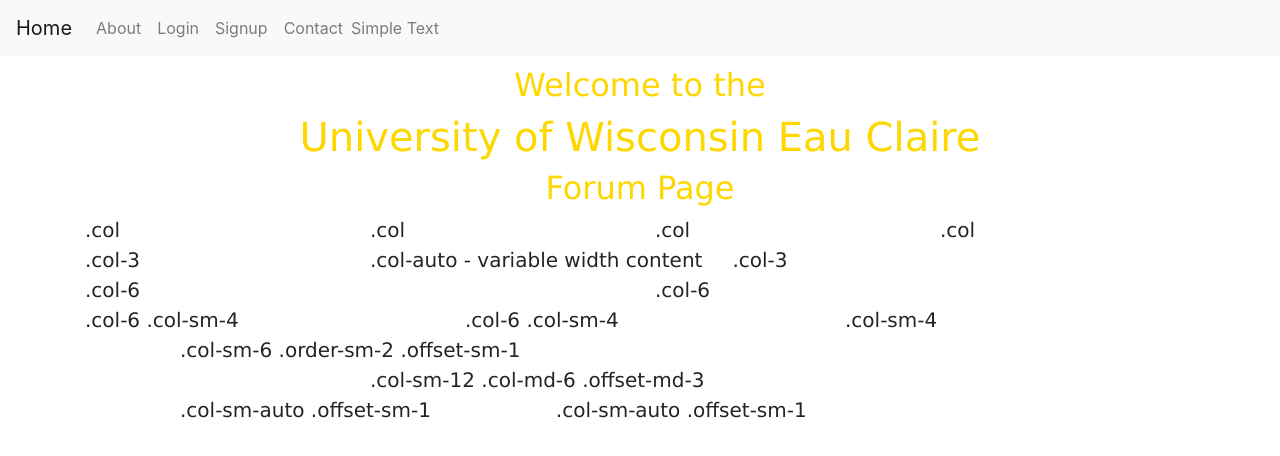
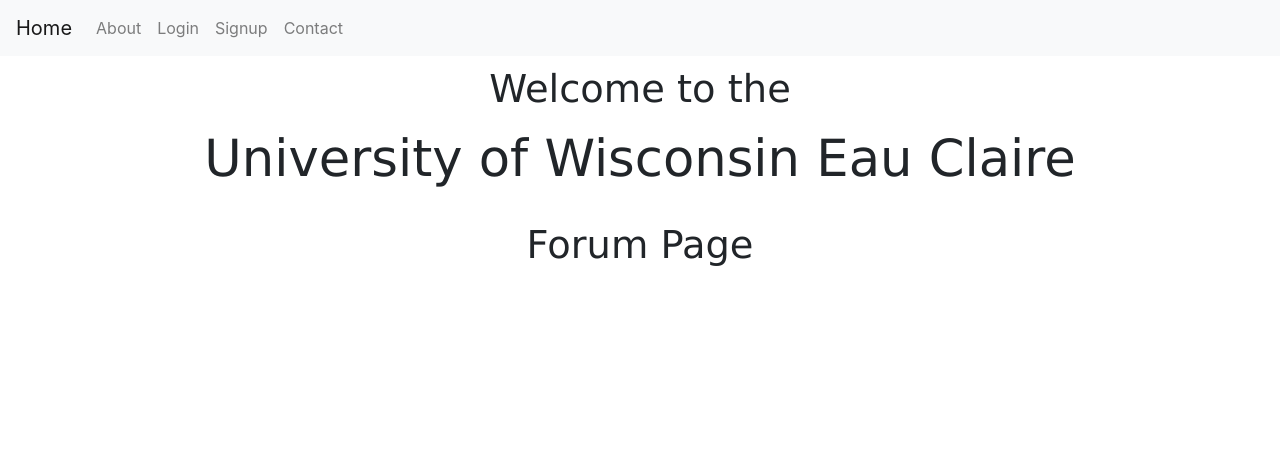
Before and after one commit to hansonmk0604/cs-268-react_website, a React (Create React App) app: page / in a window 1280 px wide. Shown: the top 456 px of the page. Built offline with nearby package versions, Linux system fonts and the light colour scheme.

Commit message:
basic layout and css for static webpages

```diff
--- a/src/App.js
+++ b/src/App.js
@@ -12,7 +12,7 @@
 function App()
 {
   return (
-    <main>
+    <div>
       <Switch>
         <Route path = "/" component = {Home} exact />
         <Route path = "/login" component = {Login} />
@@ -21,7 +21,7 @@
         <Route path = "/about" component = {About} />
         <Route component = {Error} />
       </Switch>
-    </main>
+    </div>
   )
 }
 
--- a/src/NavBar.js
+++ b/src/NavBar.js
@@ -55,7 +55,6 @@
                 </DropdownItem>
               </DropdownMenu>
             </UncontrolledDropdown>*/}
-            <NavbarText>Simple Text</NavbarText>
           </Nav>
         </Collapse>
       </Navbar>
--- a/src/components/About.js
+++ b/src/components/About.js
@@ -1,39 +1,41 @@
 import React from 'react';
-import { Container, Row, Col } from 'reactstrap';
+import {
+    Container,
+    Row,
+    Col
+} from 'reactstrap';
 
 import "../css/About.css";
-
-/* What needs to be added: CSS with specific colors and font sizes, images of Suli and I, and changing of column spacing.*/
+import sullivan_img from "../imgs/sullivan_img.JPG";
+import mitchell_img from "../imgs/mitchell_img.JPG";
 
 const About = (props) => {
   return (
     <Container className = "container">
-        <Row className = "aboutHeader">
-            {/* This needs to be centered via style or something else */}
-            <Col>{<u><b>About This Site*tm</b></u>}</Col>
-        </Row>
-        <Row xs = "2">
-            {/* Need to have the column below span 2 columns, or just create another row
-            Also, make it so the columns are closer together */}
-            <Col className = "header" xs = "1">{<b>Creators:</b>}</Col>
-        <Col>{<img src = "/imgs/sullivan_img.JPG" alt = "Sullivan Prellwitz" />}</Col>
-            <Col className = "nameHeader">Sullivan Prellwitz</Col>
+        <Row>
+            <Col><h1><b>About This Site</b></h1></Col>
         </Row>
         <Row>
-            <Col>INFORMATION ABOUT SULI HERE</Col>
-        </Row>
-        <Row xs = "2">
-            <Col>{<img src = "/imgs/mitchell_img.JPG" alt = "Mitchell Hanson" />}</Col>
-            <Col className = "nameHeader">Mitchell Hanson</Col>
+            <Col className = "aboutUsCol" xs="6">
+                <h2><u>About Us</u></h2>
+            </Col>
+            <Col className = "creatorsCol" xs="6">
+                <h2><u>Who Are We?</u></h2>
+            </Col>
         </Row>
         <Row>
-            <Col>INFORMATION ABOUT MITCHELL HERE</Col>
-        </Row>
-        <Row xs = "1">
-            <Col className = "header">Why It Was Created</Col>
-            <Col>This site was created so that fellow Blugolds could have a common place to communicate with each other for anything!
-            Whether it be about sports, homework, clubs, Student Senate, ect. It all has a place here and is welcome to make
-            their community stronger and grow through this website!
+            <Col className = "aboutUsCol" xs = "6">
+                <p>This site was created so that fellow Blugolds can have a common place to communicate with others for academics!</p>
+                <p>Specifically, it allows you to communicate with others in your major, minor, or certificate.</p>
+                <p>If you are not in a specific major/minor/certificate program, you can request to have access to those forms</p>
+                <p>via the Contact webpage on the navigation bar.</p>
+            </Col>
+            <Col className = "creatorsCol" xs = "6">
+                <div><img className = "suliImg" src = {sullivan_img} alt = "Sullivan Prellwitz"/></div>
+                <p><b>Sullivan Prellwitz</b></p>
+                <br />
+                <div><img className = "mitchImg" src = {mitchell_img} alt = "Mitchell Hanson" /></div>
+                <p><b>Mitchell Hanson</b></p>
             </Col>
         </Row>
     </Container>
--- a/src/components/Contact.js
+++ b/src/components/Contact.js
@@ -14,13 +14,7 @@
   return (
     <Container>
       <Row>
-        <Col xs="6" sm="4">
-          <h1>About Us</h1>
-        </Col>
-        <Col xs="6" sm="4">
-          <h1>Who Are We?</h1>
-        </Col>
-        <Col sm="4">
+        <Col className = "contactForm" sm="4">
           <h1>Contact Form</h1>
           <Form>
             <FormGroup>
--- a/src/components/Home.js
+++ b/src/components/Home.js
@@ -15,36 +15,6 @@
                 <Col>{<h1>University of Wisconsin Eau Claire</h1>}</Col>
                 <Col>{<h2>Forum Page</h2>}</Col>
             </Row>
-            <Row>
-                <Col>.col</Col>
-                <Col>.col</Col>
-                <Col>.col</Col>
-                <Col>.col</Col>
-            </Row>
-            <Row>
-                <Col xs="3">.col-3</Col>
-                <Col xs="auto">.col-auto - variable width content</Col>
-                <Col xs="3">.col-3</Col>
-            </Row>
-            <Row>
-                <Col xs="6">.col-6</Col>
-                <Col xs="6">.col-6</Col>
-            </Row>
-            <Row>
-                <Col xs="6" sm="4">.col-6 .col-sm-4</Col>
-                <Col xs="6" sm="4">.col-6 .col-sm-4</Col>
-                <Col sm="4">.col-sm-4</Col>
-            </Row>
-            <Row>
-                <Col sm={{ size: 6, order: 2, offset: 1 }}>.col-sm-6 .order-sm-2 .offset-sm-1</Col>
-            </Row>
-            <Row>
-                <Col sm="12" md={{ size: 6, offset: 3 }}>.col-sm-12 .col-md-6 .offset-md-3</Col>
-            </Row>
-            <Row>
-                <Col sm={{ size: 'auto', offset: 1 }}>.col-sm-auto .offset-sm-1</Col>
-                <Col sm={{ size: 'auto', offset: 1 }}>.col-sm-auto .offset-sm-1</Col>
-            </Row>
         </Container>
     );
 }
--- a/src/components/Signup.js
+++ b/src/components/Signup.js
@@ -9,6 +9,8 @@
   Row,
   Col,
 } from "reactstrap";
+
+{/* Dont forget about certificates!*/}
 
 const Signup = (props) => {
   return (
--- a/src/css/About.css
+++ b/src/css/About.css
@@ -1,22 +1,27 @@
-.container
+h1
 {
     font-family: Verdana, Geneva, Tahoma, sans-serif;
-    font-size: 2.5vh;
+    font-size: 4vw;
+    text-align: center;
+    padding-bottom: 3vh;
 }
 
-.aboutHeader
+h2
 {
-    font-size: 4vw;
+    font-family: Verdana, Geneva, Tahoma, sans-serif;
+    font-size: 3vw;
+    text-align: center;
+    padding-bottom: 1vh;
+}
+
+.aboutUsCol, .creatorsCol
+{
+    font-family: Verdana, Geneva, Tahoma, sans-serif;
+    font-size: 1.4vw;
     text-align: center;
 }
 
-.header
+.suliImg, .mitchImg
 {
-    font-size: 3vw;
+    width: 50%;
 }
-
-.nameHeader
-{
-    font-family: 'Times New Roman', Times, serif;
-    font-size: 2vw;
-}
--- /dev/null
+++ b/src/css/Contact.css
@@ -0,0 +1,4 @@
+.contactForm
+{
+    justify-content: center;
+}
--- a/src/css/Home.css
+++ b/src/css/Home.css
@@ -6,7 +6,6 @@
 .headerRow
 {
   text-align:center;
-  color: gold;
 }
 
 .Home {
```
Also changed, not shown: 1 other file (tests, documents, lock files or other folders).
